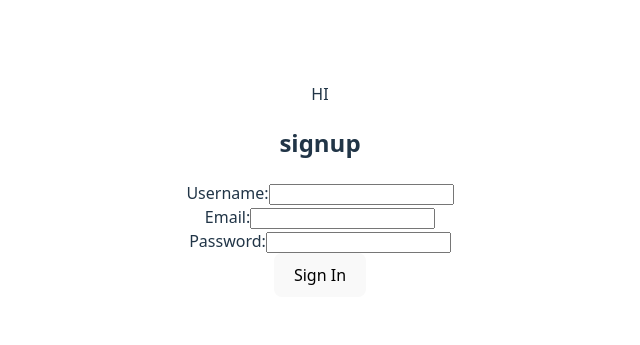
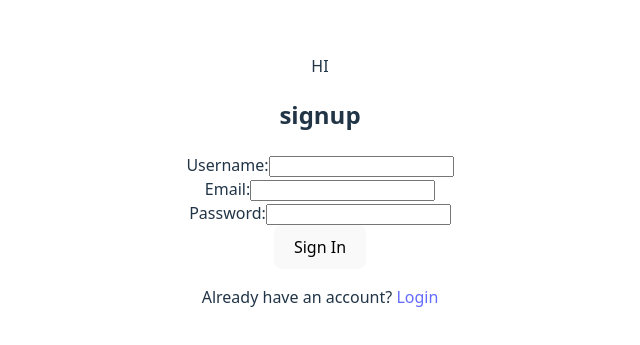
Before and after one commit to BDS-001/Messaging-App, a React (Vite) app in the folder frontend-messaging/: page /signup in a window 1280 px wide. Shown: the part 211-556 px from the top of the page, without its empty margins (320-960 px from the left). Built offline with nearby package versions, Linux system fonts and the light colour scheme.

Commit message:
add: login and signup links

```diff
--- a/frontend-messaging/src/pages/LoginPage/Login.jsx
+++ b/frontend-messaging/src/pages/LoginPage/Login.jsx
@@ -1,6 +1,6 @@
 import { useEffect, useState } from "react";
 import { useAuth } from '../../context/AuthContext';
-import { useNavigate } from 'react-router-dom';
+import { useNavigate, Link } from 'react-router-dom';
 //TODO: change classnames to use module.css
 
 function LoginPage() {
@@ -43,6 +43,7 @@
                     </div>
                     <button type="submit">Login</button>
                 </form>
+                <p>Dont have an account? <Link to="/signup">Sign Up</Link></p>
             </div>
         </>
     );
--- a/frontend-messaging/src/pages/SignupPage/SignupPage.jsx
+++ b/frontend-messaging/src/pages/SignupPage/SignupPage.jsx
@@ -1,6 +1,6 @@
 import { useEffect, useState } from "react";
 import { useAuth } from '../../context/AuthContext';
-import { useNavigate } from 'react-router-dom';
+import { useNavigate, Link } from 'react-router-dom';
 //TODO: change classnames to use module.css
 
 function SignupPage() {
@@ -49,6 +49,7 @@
                         <button type="submit">Sign In</button>
                     </div>
                 </form>
+                <p>Already have an account? <Link to="/login">Login</Link></p>
             </div>
         </>
     );
```
